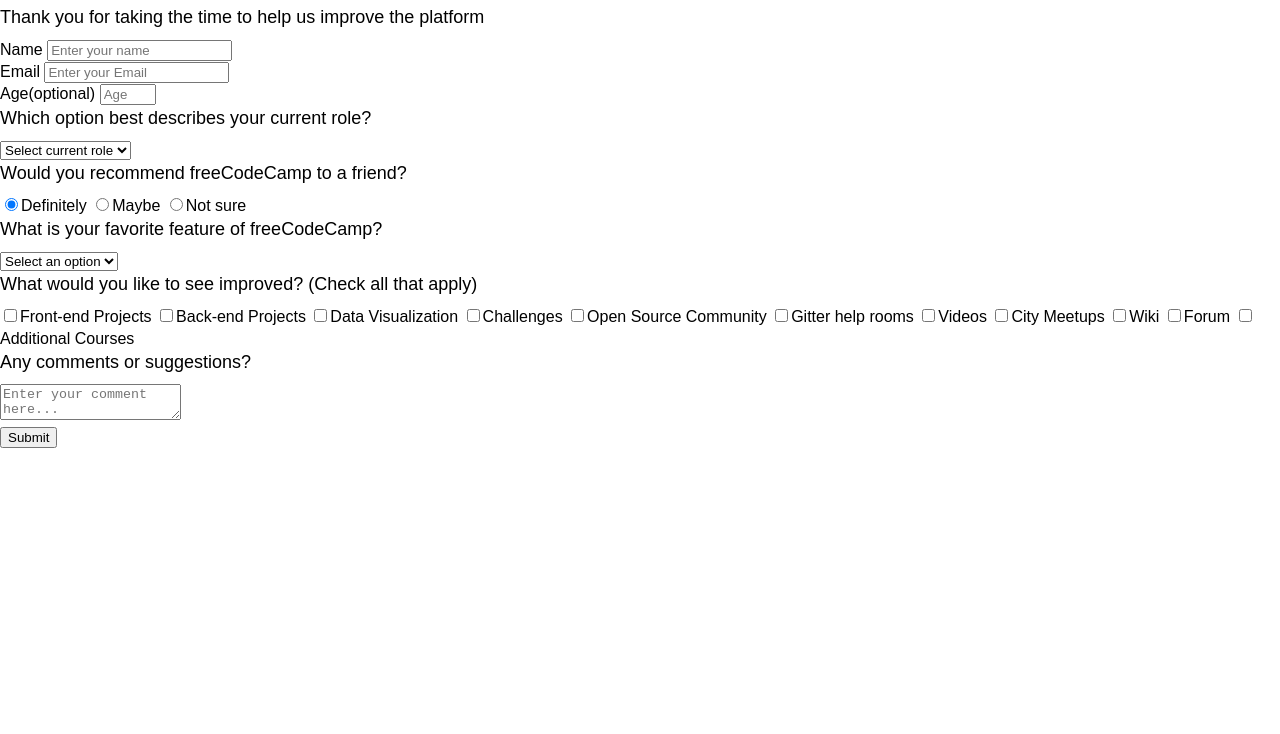
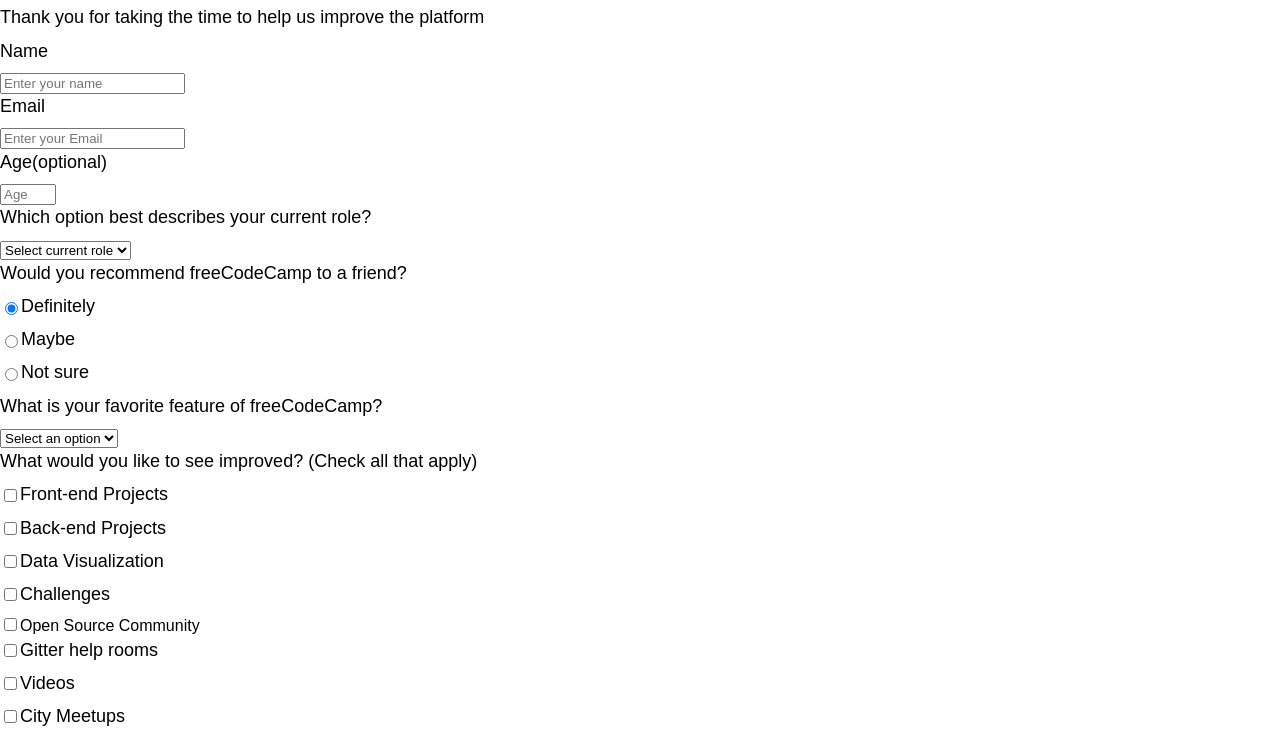
Before and after one commit to Yinkusadel/05-fcc-surveyform, a website: page index.html in a window 1280 px wide. Shown: the part 41-775 px from the top of the page. Drawn offline with Linux system fonts and the light colour scheme.

Commit message:
css label styled

```diff
--- a/styles.css
+++ b/styles.css
@@ -21,3 +21,10 @@
     margin-top: 0;
     margin-bottom: 0.5rem;
   }
+
+  label {
+    display: flex;
+    align-items: center;
+    font-size: 1.125rem;
+    margin-bottom: 0.5rem;
+  }
```
